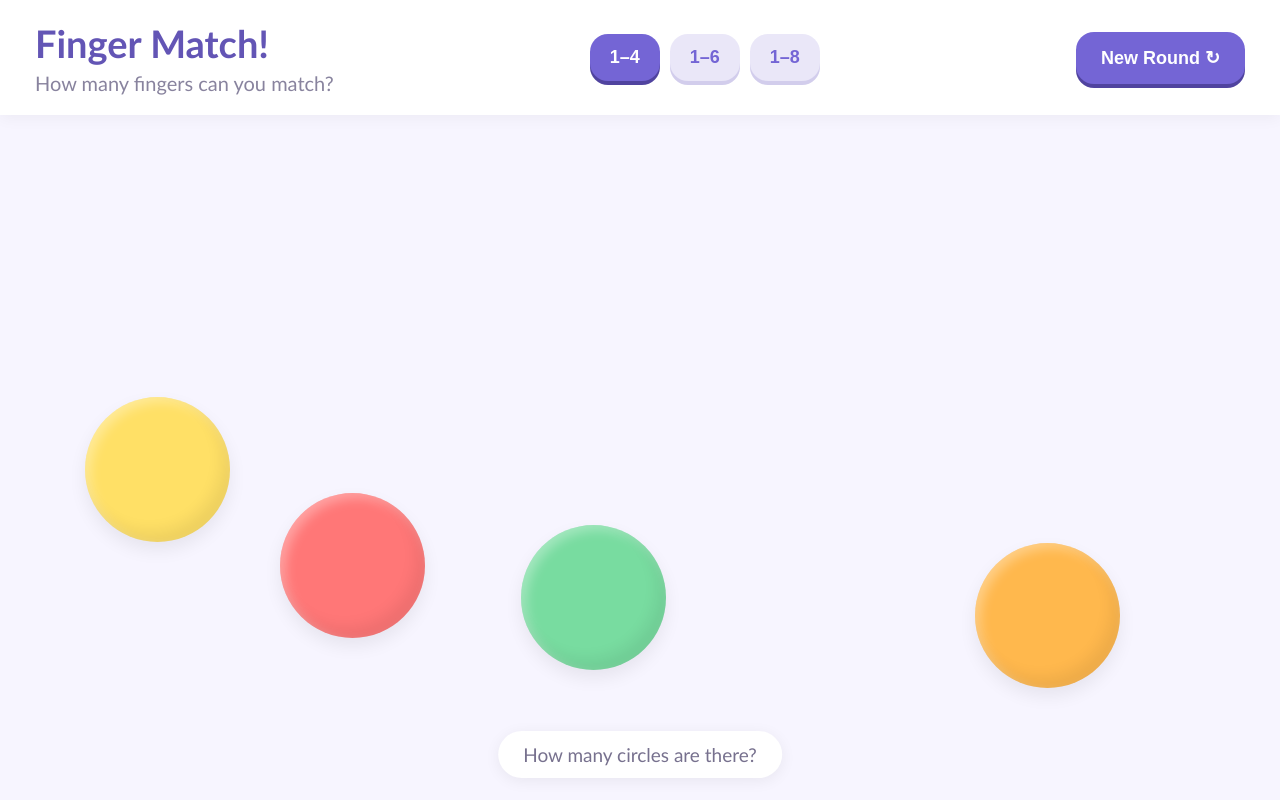
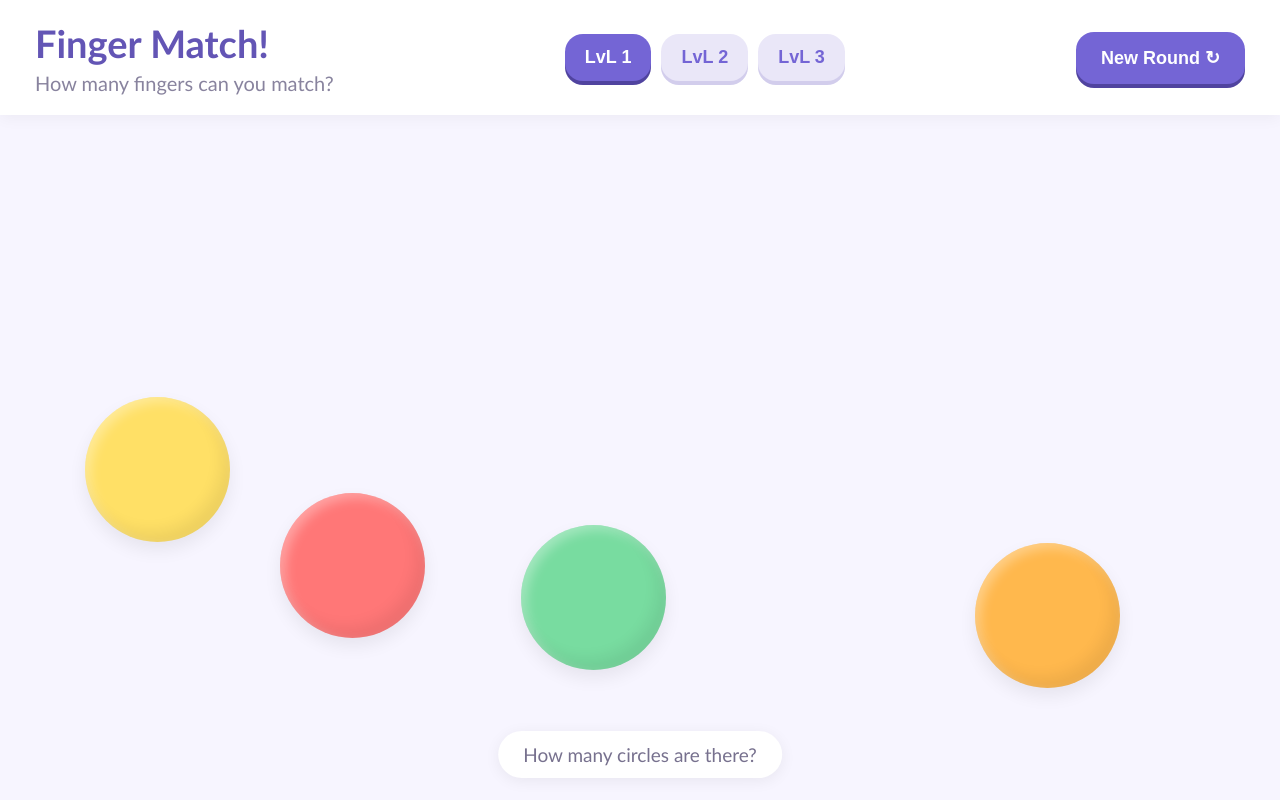
Before and after one commit to ShanSTang/learningTool, a plain HTML site: page index.html in a window 1280 px wide. Drawn offline with Linux system fonts and the light colour scheme.

Commit message:
Update index.html

```diff
--- a/index.html
+++ b/index.html
@@ -23,13 +23,13 @@
 
     <div class="level-selector">
         <button class="level-btn active" onclick="setLevel(4, this)">
-            1–4
+            LvL 1
         </button>
         <button class="level-btn" onclick="setLevel(6, this)">
-            1–6
+            LvL 2
         </button>
         <button class="level-btn" onclick="setLevel(8, this)">
-            1–8
+            LvL 3
         </button>
     </div>
 
```
